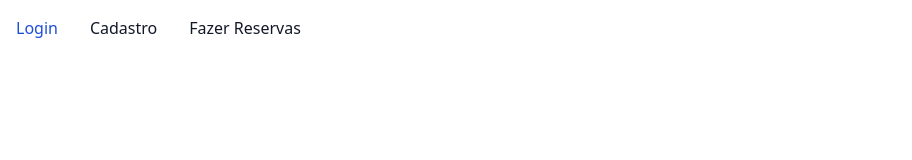
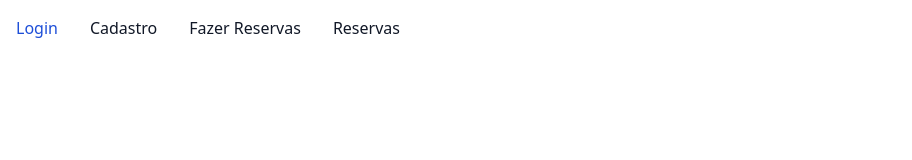
Before and after one commit to Math2121/restaurante-app, a Vue app in the folder app_front/: page / in a window 1280 px wide. Shown: the top 160 px of the page, without its empty margins (0-912 px from the left). Built offline with nearby package versions, Linux system fonts and the light colour scheme; what vue-sweetalert2 would draw is missing.

Commit message:
inserindo nova rota

```diff
--- a/app_front/src/App.vue
+++ b/app_front/src/App.vue
@@ -25,9 +25,16 @@
           </li>
           <li>
             <a
-              href="/cadastro-reservas"
+              href="/"
               class="block py-2 pl-3 pr-4 text-gray-900 rounded hover:bg-gray-100 md:hover:bg-transparent md:border-0 md:hover:text-blue-700 md:p-0 dark:text-white md:dark:hover:text-blue-500 dark:hover:bg-gray-700 dark:hover:text-white md:dark:hover:bg-transparent"
               >Fazer Reservas</a
+            >
+          </li>
+          <li>
+            <a
+              href="/reservas"
+              class="block py-2 pl-3 pr-4 text-gray-900 rounded hover:bg-gray-100 md:hover:bg-transparent md:border-0 md:hover:text-blue-700 md:p-0 dark:text-white md:dark:hover:text-blue-500 dark:hover:bg-gray-700 dark:hover:text-white md:dark:hover:bg-transparent"
+              > Reservas</a
             >
           </li>
 
```
